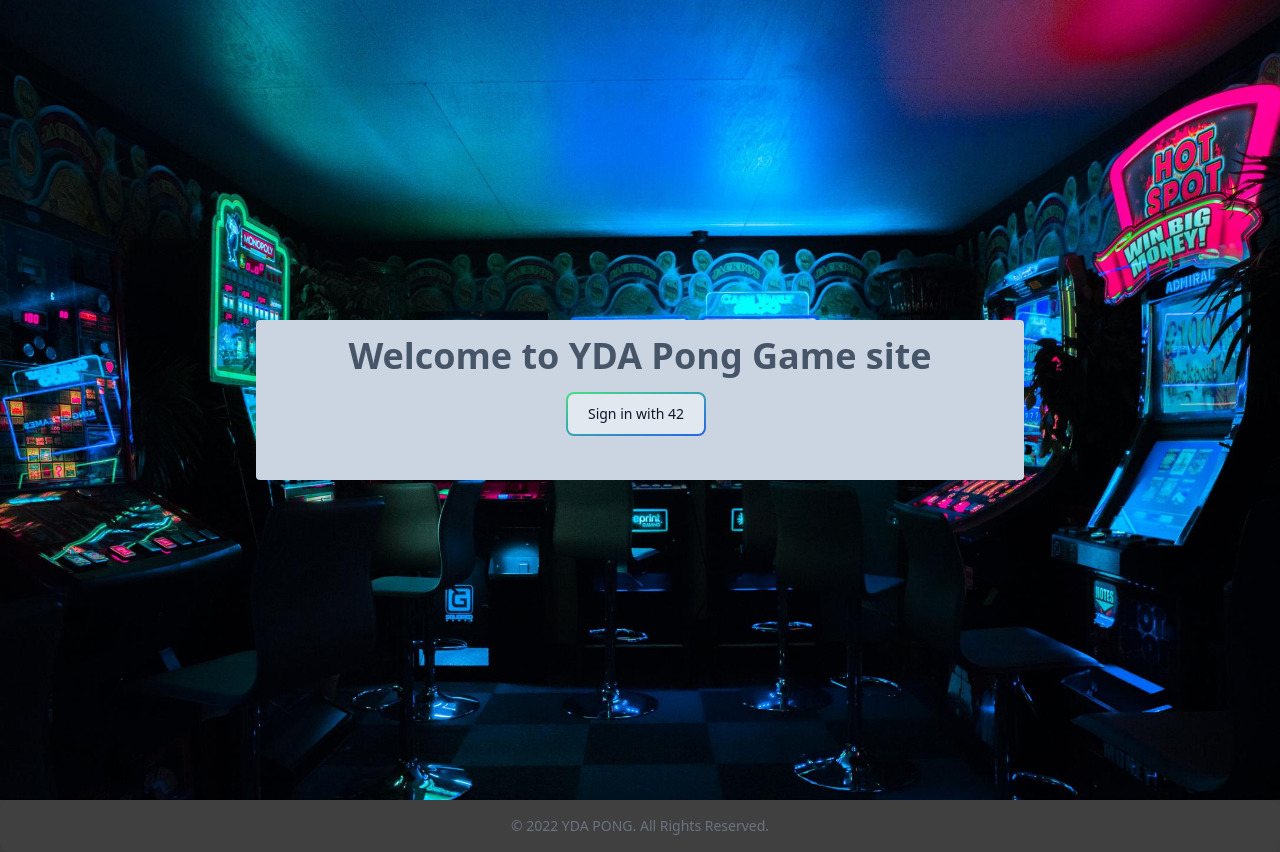
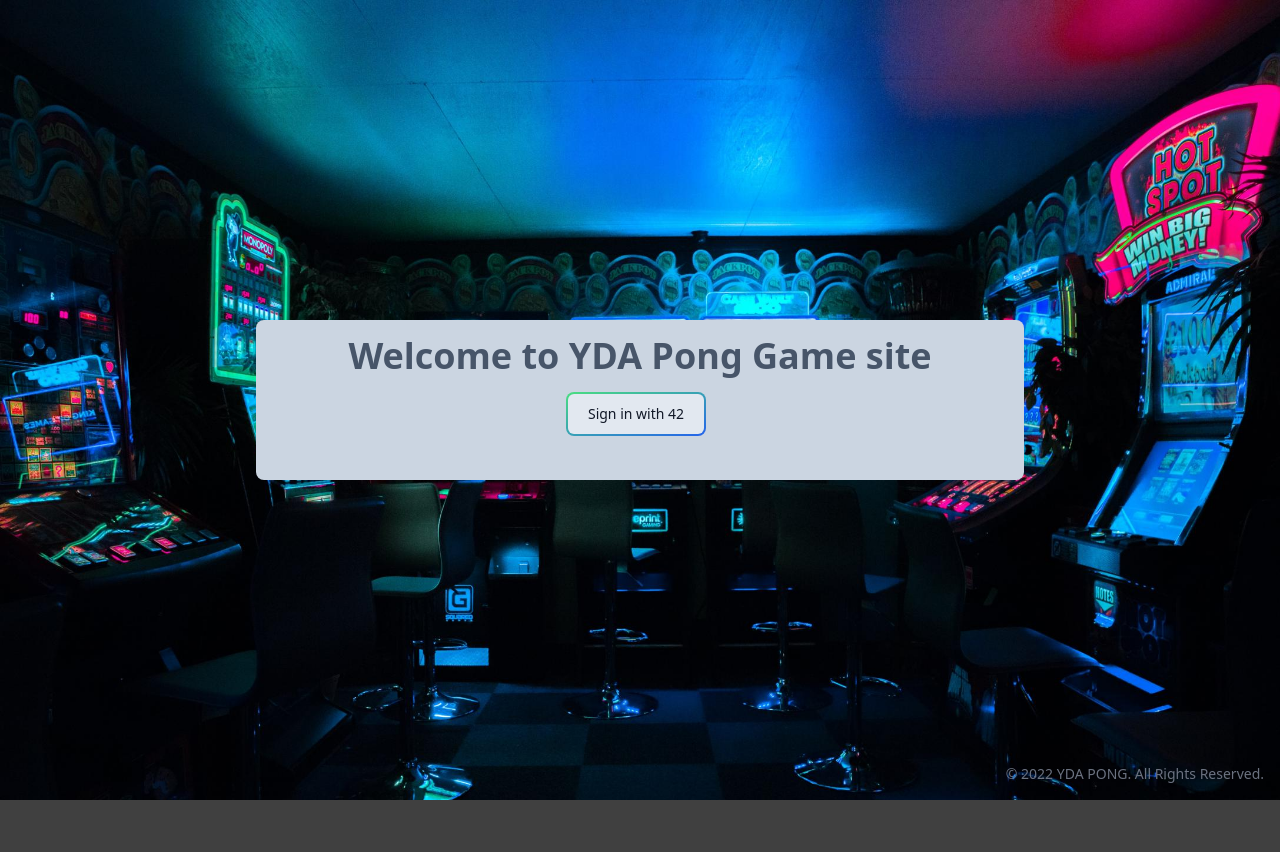
Before and after one commit to oumeimatt/ft_transcendence, a Vue app: page / in a window 1280 px wide. After the commit the page ends 800 px from the top, so only its background shows below. Built offline with nearby package versions, Linux system fonts and the light colour scheme.

Commit message:
all good

```diff
--- a/src/components/Footer.vue
+++ b/src/components/Footer.vue
@@ -1,5 +1,5 @@
 <template>
-  <footer class="p-4 shadow bg-neutral-700 rounded-lg">
+  <footer class="p-4 bg-transparent rounded-lg fixed right-0 bottom-0">
     <div class="block text-sm text-gray-500 sm:text-center text-gray-400">© 2022 YDA PONG. All Rights Reserved.</div>
 
   </footer>
--- a/src/views/Home.vue
+++ b/src/views/Home.vue
@@ -2,7 +2,7 @@
   <div v-if="store.state.logged == false">
     <!-- <console class="log"> {{ logged }}  </console> -->
     <div id="container" class="flex justify-center items-center text-center h-screen">
-      <div class="w-3/5 lg:h-40 h-60 md:h-56 bg-slate-300 rounded">
+      <div class="w-3/5 lg:h-40 h-60 md:h-56 bg-slate-300 rounded-lg">
         <h1 class="text-slate-600 font-bold text-4xl pt-4 pb-4" > Welcome to YDA Pong Game site </h1>
         <button @click="islogged()" class="inline-flex items-center justify-center p-0.5 mb-2 mr-2 overflow-hidden text-sm font-medium text-gray-900 rounded-lg group bg-gradient-to-br from-green-400 to-blue-600 group-hover:from-green-400 group-hover:to-blue-600 hover:text-white dark:text-white focus:ring-4 focus:outline-none focus:ring-green-200 dark:focus:ring-green-800">
           <span class="px-5 py-2.5 transition-all ease-in duration-75 bg-slate-200 dark:bg-gray-900 rounded-md group-hover:bg-opacity-0">
--- a/src/views/User.vue
+++ b/src/views/User.vue
@@ -8,16 +8,16 @@
        <!-- {{ props.nickname }} -->
       </div>
       <div v-if="usersInfo(username)" class="ml-20 font-semibold text-3xl top-12 absolute top-[440px] text-gray-400 "> {{ usersInfo(username).name }} </div>
-      <!-- <div class='flex   rounded top-[322px] lg:top-58 absolute left-32 md:left-56'>
+      <div class='flex   rounded top-[322px] lg:top-58 absolute left-32 md:left-56'>
           <button id='button' class=' mr-10 justify-center focus:outline-none space-between bg-neutral-500 hover:bg-neutral-800 font-small py-2 px-4 rounded inline-flex items-center'>
-            // add friend
-            <svg id='icon' class='w-4 h-4 mr-1' fill='#FFF' stroke-linecap="round" stroke-linejoin="round" stroke-width="2" viewBox="0 0 24 24" stroke="white"><path d="M18 9v3m0 0v3m0-3h3m-3 0h-3m-2-5a4 4 0 11-8 0 4 4 0 018 0zM3 20a6 6 0 0112 0v1H3v-1z"></path></svg>
-            <span id='text' class='text-white text-sm '>Add friend</span>
-            // friends
+            <!-- // add friend -->
+            <!-- <svg id='icon' class='w-4 h-4 mr-1' fill='#FFF' stroke-linecap="round" stroke-linejoin="round" stroke-width="2" viewBox="0 0 24 24" stroke="white"><path d="M18 9v3m0 0v3m0-3h3m-3 0h-3m-2-5a4 4 0 11-8 0 4 4 0 018 0zM3 20a6 6 0 0112 0v1H3v-1z"></path></svg>
+            <span id='text' class='text-white text-sm '>Add friend</span> -->
+            <!-- // friends -->
             <svg xmlns="http://www.w3.org/2000/svg" class='w-4 h-4 mr-1' fill="none" viewBox="0 0 24 24" stroke="white" stroke-width="2"><path stroke-linecap="round" stroke-linejoin="round" d="M5 13l4 4L19 7" /></svg>
             <span id='text' class='text-white text-sm '> Friends</span>
           </button>
-        </div> -->
+        </div>
       <div class="flex  my-0 mx-auto w-3/5 bg-neutral-500 h-6 mb-6 relative">
         <div class="bg-neutral-800 h-6 " style="width: 25%"> </div>
         <p class="inline-block z-10 absolute left-2/4 -translate-x-2/4 text-slate-400" > level 0 - 25%  </p>
```
